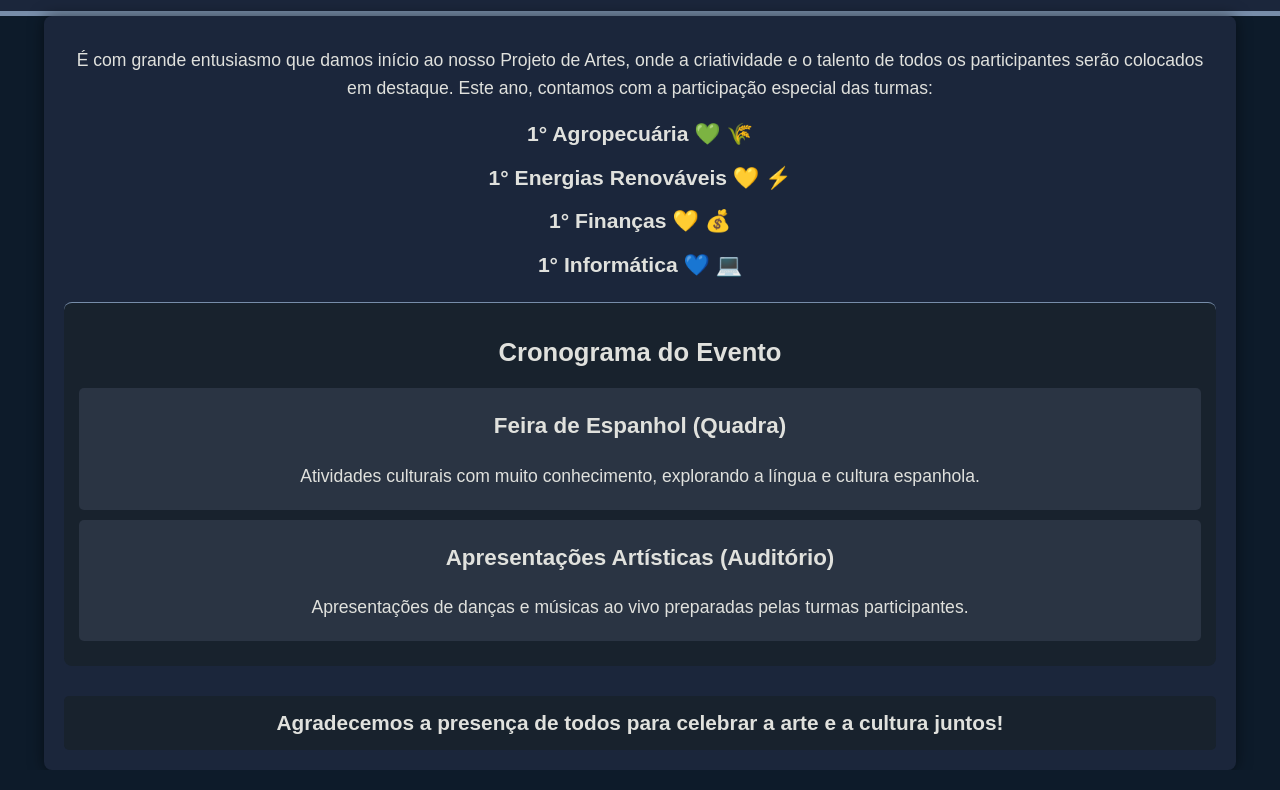
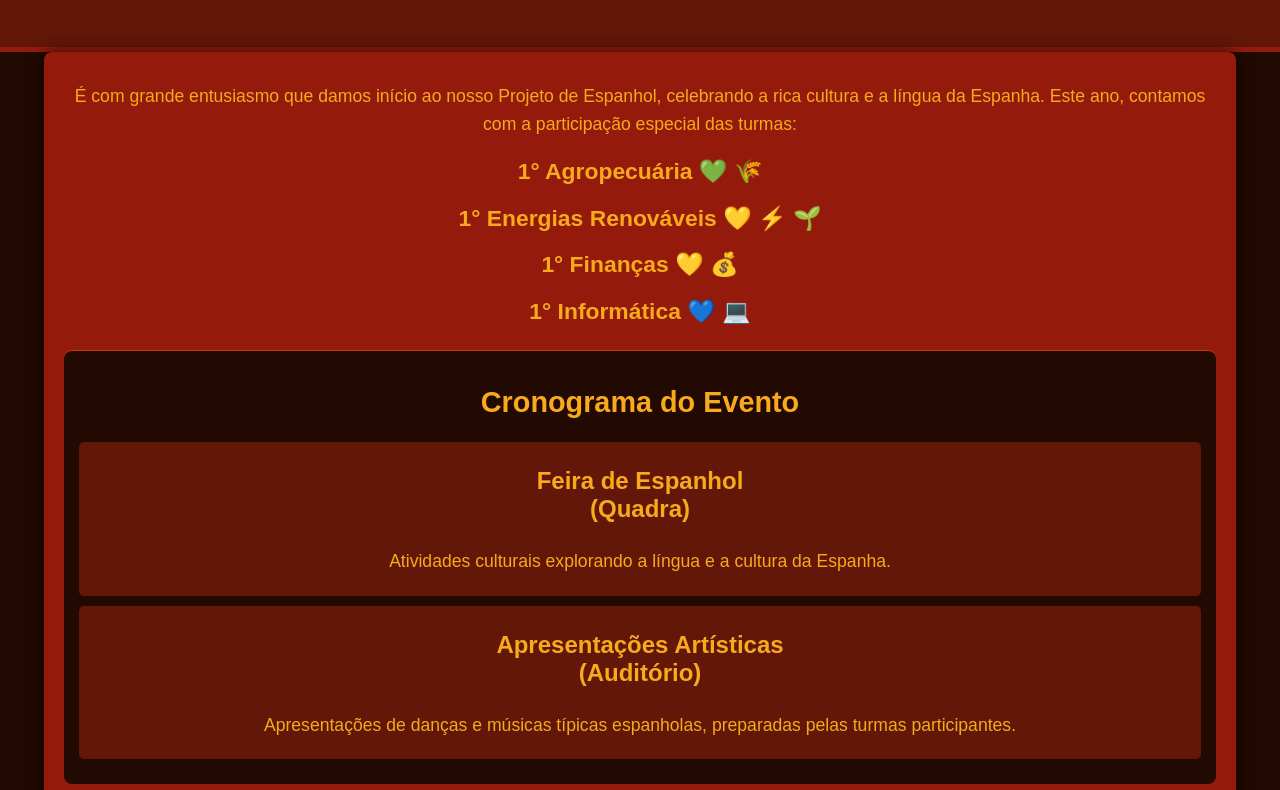
Before and after one commit to inforJBL/1-infor, a plain HTML site: page index.html in a window 1280 px wide. Shown: the part 187-977 px from the top of the page. Drawn offline with Linux system fonts and the light colour scheme.

Commit message:
Update index.html

```diff
--- a/index.html
+++ b/index.html
@@ -1,5 +1,4 @@
 <!DOCTYPE html>
-
 <html lang="pt-BR">
 <head>
     <meta charset="UTF-8">
@@ -10,37 +9,37 @@
             font-family: Arial, sans-serif;
             margin: 0;
             padding: 0;
-            background-color: #0d1b2a; /* Fundo escuro */
-            color: #e0e1dd; /* Texto claro */
+            background-color: #220901; /* Fundo escuro */
+            color: #f6aa1c; /* Texto claro */
         }
         header {
-            background-color: #1b263b; /* Tom escuro */
-            color: #e0e1dd; /* Letras claras */
-            padding: 30px 0; /* Aumentando o espaço superior e inferior */
+            background-color: #621708; /* Fundo escuro */
+            color: #f6aa1c; /* Letras claras */
+            padding: 40px 0; /* Espaço superior e inferior */
             text-align: center;
-            border-bottom: 5px solid #778da9;
+            border-bottom: 5px solid #941b0c;
         }
 
         .container {
             padding: 20px;
             max-width: 90%;
             margin: auto;
-            background: #1b263b; /* Fundo mais suave */
+            background: #941b0c; /* Fundo do container */
             border-radius: 8px;
-            box-shadow: 0 0 15px rgba(0, 0, 0, 0.5);
+            box-shadow: 0 0 15px rgba(0, 0, 0, 0.7);
         }
         h1 {
-            font-size: 1.8em;
+            font-size: 2em;
         }
         h2 {
-            color: #e0e1dd; /* Letras claras */
-            font-size: 1.6em;
+            color: #f6aa1c; /* Letras claras */
+            font-size: 1.8em;
             margin-top: 20px;
             text-align: center; /* Centraliza título */
         }
         h3 {
-            color: #e0e1dd; /* Letras claras */
-            font-size: 1.4em;
+            color: #f6aa1c; /* Letras claras */
+            font-size: 1.5em;
             margin-top: 15px;
             text-align: center; /* Centraliza título */
         }
@@ -53,44 +52,44 @@
         .turmas {
             text-align: center;
             font-weight: bold;
-            font-size: 1.2em;
+            font-size: 1.3em;
             margin: 15px 0;
-            color: #e0e1dd; /* Letras claras */
+            color: #f6aa1c; /* Letras claras */
         }
         .cronograma {
             margin-top: 20px;
-            border-top: 1px solid #778da9; /* Linha de destaque */
+            border-top: 1px solid #bc3908; /* Linha de destaque */
             padding-top: 15px;
-            background: #18222d; /* Fundo do cronograma escurecido */
+            background: #220901; /* Fundo do cronograma */
             border-radius: 8px;
             padding: 15px;
         }
         .atividade {
             margin: 10px 0;
             padding: 10px;
-            background: #2a3443; /* Fundo das atividades escurecido */
+            background: #621708; /* Fundo das atividades */
             border-radius: 5px;
-            color: #e0e1dd; /* Letras claras */
+            color: #f6aa1c; /* Letras claras */
         }
         .agradecimento {
             margin-top: 30px;
             padding: 15px;
-            background: #18222d; /* Fundo do agradecimento escurecido */
-            color: #e0e1dd; /* Letras claras */
+            background: #220901; /* Fundo do agradecimento */
+            color: #f6aa1c; /* Letras claras */
             text-align: center;
-            font-size: 1.3em;
+            font-size: 1.4em;
             font-weight: bold;
             border-radius: 5px;
         }
         @media (max-width: 600px) {
             h1 {
-                font-size: 1.5em;
+                font-size: 1.8em;
             }
             h2 {
-                font-size: 1.4em;
+                font-size: 1.6em;
             }
             h3 {
-                font-size: 1.2em;
+                font-size: 1.4em;
             }
             p {
                 font-size: 1em;
@@ -99,32 +98,31 @@
     </style>
 </head>
 <body>
-<!--DevFor: KenteniDah21 -->
+    <!--DevFor: KenteniDah21-->
 <header>
-    <h1>Bem-vindos <br> ao <br> Projeto de Espanhol!</h1>
+    <h1>Bem-vindos <br>ao<br> Projeto de Espanhol!</h1>
 </header>
 
 <div class="container">
-    <p>É com grande entusiasmo que damos início ao nosso Projeto de Artes, onde a criatividade e o talento de todos os participantes serão colocados em destaque. Este ano, contamos com a participação especial das turmas:</p>
+    <p>É com grande entusiasmo que damos início ao nosso Projeto de Espanhol, celebrando a rica cultura e a língua da Espanha. Este ano, contamos com a participação especial das turmas:</p>
 
     <div class="turmas">
         <p>1° Agropecuária 💚 🌾</p>
-        <p>1° Energias Renováveis 💛 ⚡ </p>
+        <p>1° Energias Renováveis 💛 ⚡ 🌱</p>
         <p>1° Finanças 💛 💰</p>
         <p>1° Informática 💙 💻</p>
     </div>
 
-
     <div class="cronograma">
         <h2>Cronograma do Evento</h2>
         <div class="atividade">
-            <h3>Feira de Espanhol (Quadra)</h3>
-            <p>Atividades culturais com muito conhecimento, explorando a língua e cultura espanhola.</p>
+            <h3>Feira de Espanhol<br>(Quadra)</h3>
+            <p>Atividades culturais explorando a língua e a cultura da Espanha.</p>
         </div>
 
         <div class="atividade">
-            <h3>Apresentações Artísticas (Auditório)</h3>
-            <p>Apresentações de danças e músicas ao vivo preparadas pelas turmas participantes.</p>
+            <h3>Apresentações Artísticas<br>(Auditório)</h3>
+            <p>Apresentações de danças e músicas típicas espanholas, preparadas pelas turmas participantes.</p>
         </div>
     </div>
 
```
